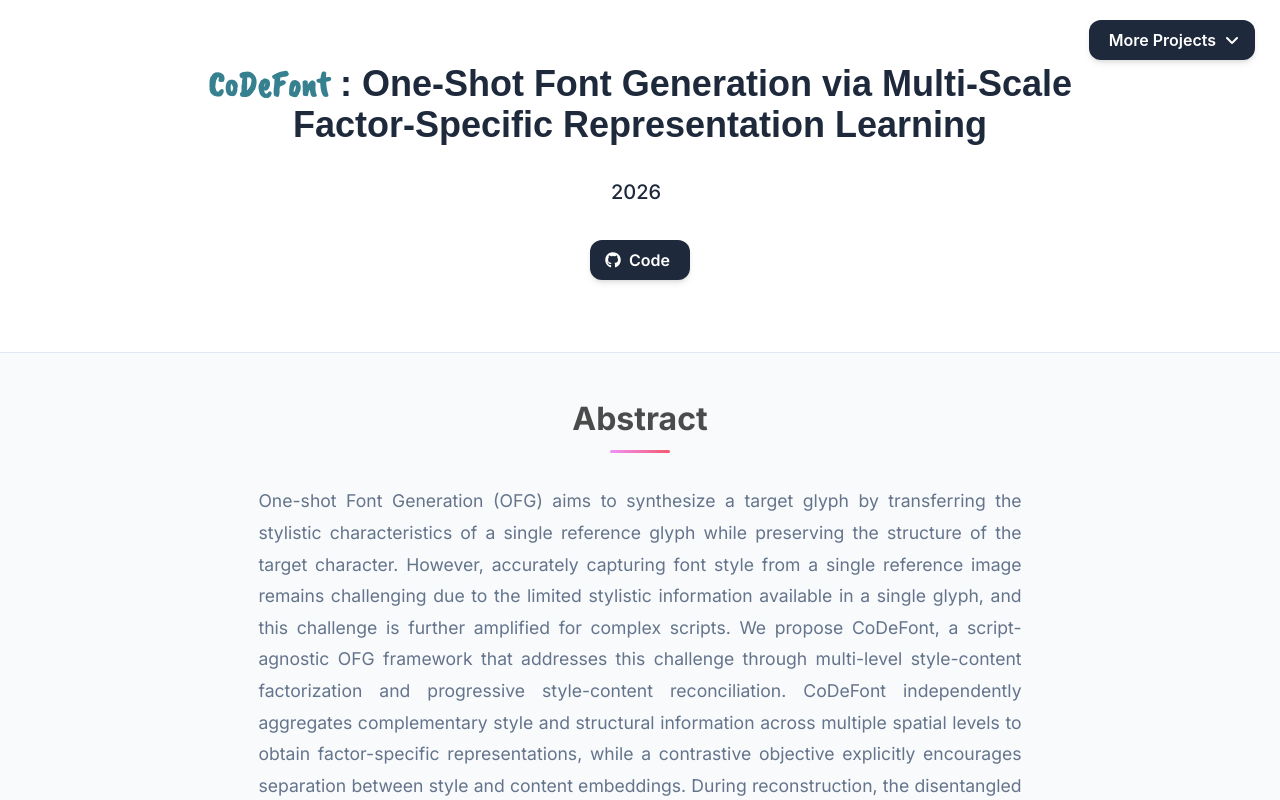
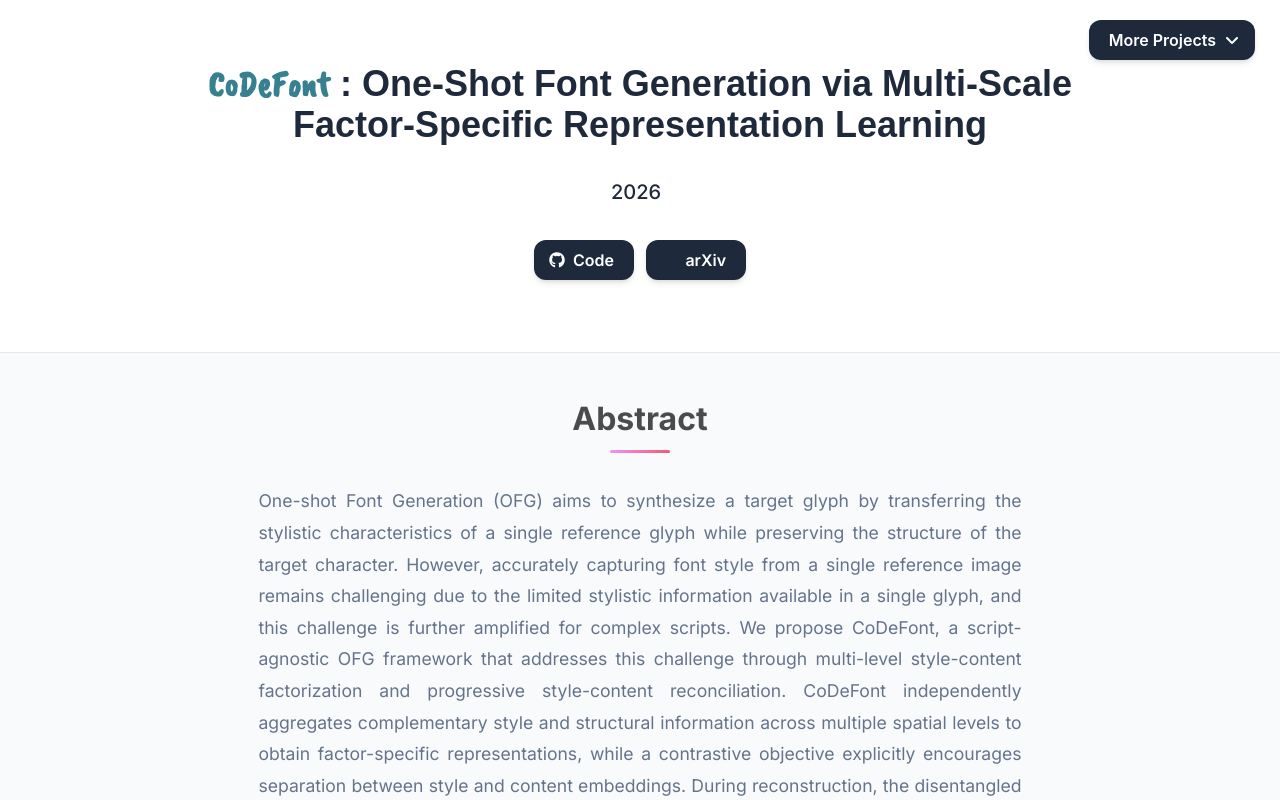
Before and after one commit to rejoycs/codefont, a plain HTML site: page docs/index.html in a window 1280 px wide. Shown: the top 800 px of the page. Drawn offline with nearby package versions, Linux system fonts and the light colour scheme; a script that the page names is missing; some icons are missing; a web font is replaced by a local one.

Commit message:
Update arxiv.html

```diff
--- a/docs/index.html
+++ b/docs/index.html
@@ -276,16 +276,16 @@
                   </a>
                 </span>
 
-                <!-- TODO: Update with your arXiv paper ID
+                <!-- TODO: Update with your arXiv paper ID -->
                 <span class="link-block">
-                  <a href="https://arxiv.org/abs/2604.13797" target="_blank"
+                  <a href="https://arxiv.org/abs/2610.21364" target="_blank"
                   class="external-link button is-normal is-rounded is-dark">
                   <span class="icon">
                     <i class="ai ai-arxiv"></i>
                   </span>
                   <span>arXiv</span>
                 </a>
-              </span> -->
+              </span>
             </div>
           </div>
         </div>
```
